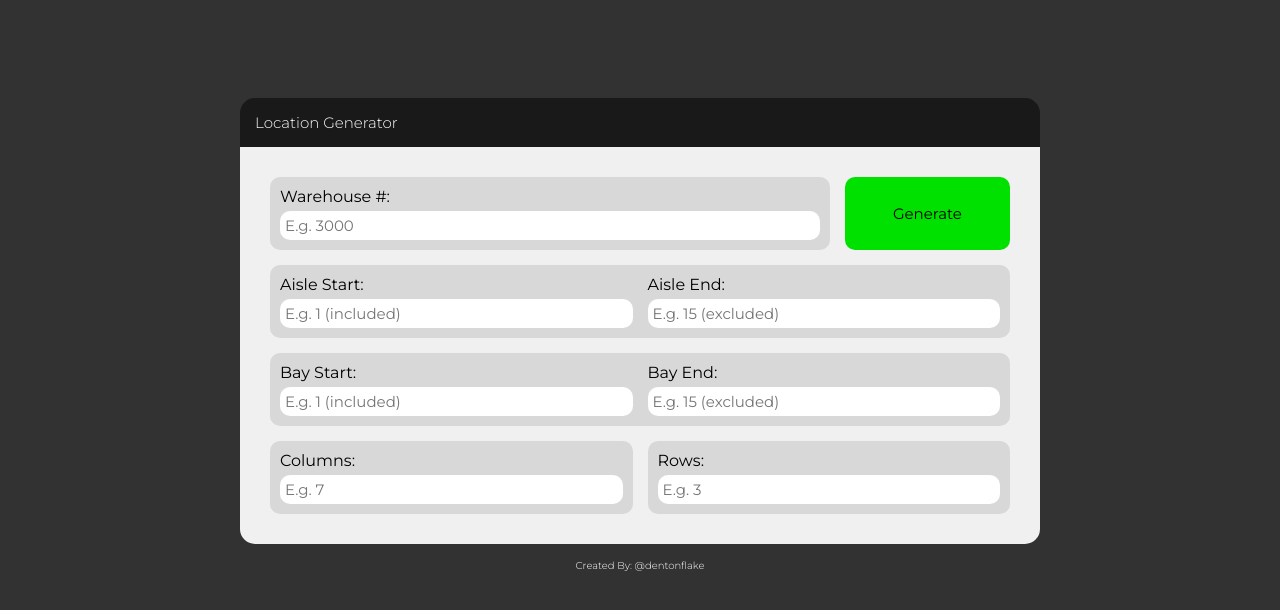
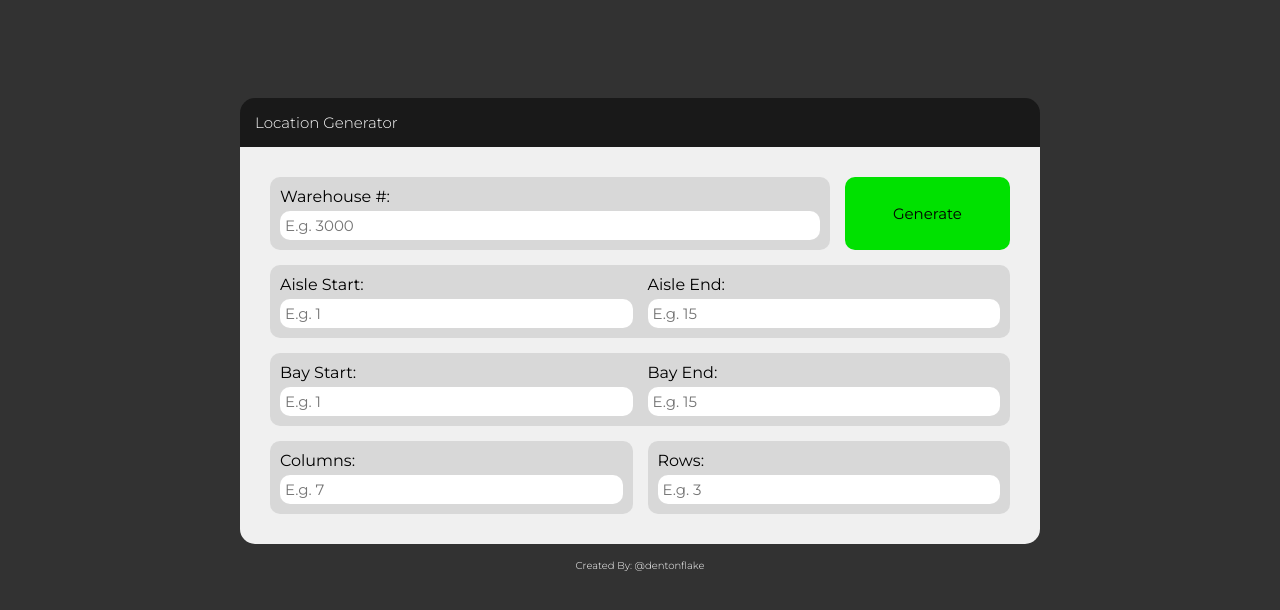
Before and after one commit to dentonflake/location-generator, a website: page public/index.html in a window 1280 px wide. Shown: the part 66-676 px from the top of the page. Drawn offline with Linux system fonts and the light colour scheme.

Commit message:
removed text

```diff
--- a/public/index.html
+++ b/public/index.html
@@ -31,14 +31,14 @@
                 <div class="grid-item" id="aisle">
                     <label for="aisleStart" class="grid-item-title">Aisle Start: </label>
                     <label for="aisleEnd" class="grid-item-title">Aisle End: </label>
-                    <input type="number" name="aisleStart" id="aisle-start-input" placeholder="E.g. 1 (included)" required>
-                    <input type="number" name="aisleEnd" id="aisle-end-input" placeholder="E.g. 15 (excluded)" required>
+                    <input type="number" name="aisleStart" id="aisle-start-input" placeholder="E.g. 1" required>
+                    <input type="number" name="aisleEnd" id="aisle-end-input" placeholder="E.g. 15" required>
                 </div>
                 <div class="grid-item" id="bay">
                     <label for="bayStart" class="grid-item-title">Bay Start: </label>
                     <label for="bayEnd" class="grid-item-title">Bay End: </label>
-                    <input type="number" name="bayStart" id="bay-start-input" placeholder="E.g. 1 (included)" required>
-                    <input type="number" name="bayEnd" id="bay-end-input" placeholder="E.g. 15 (excluded)" required>
+                    <input type="number" name="bayStart" id="bay-start-input" placeholder="E.g. 1" required>
+                    <input type="number" name="bayEnd" id="bay-end-input" placeholder="E.g. 15" required>
                 </div>
                 <div class="grid-item" id="column">
                     <label for="column" class="grid-item-title">Columns:</label>
```
